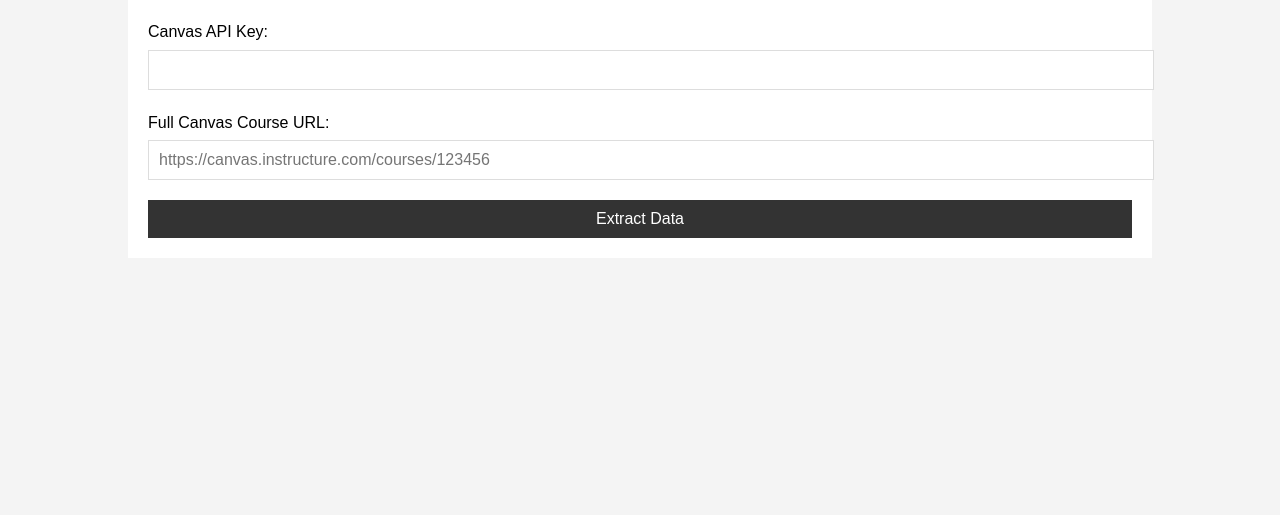
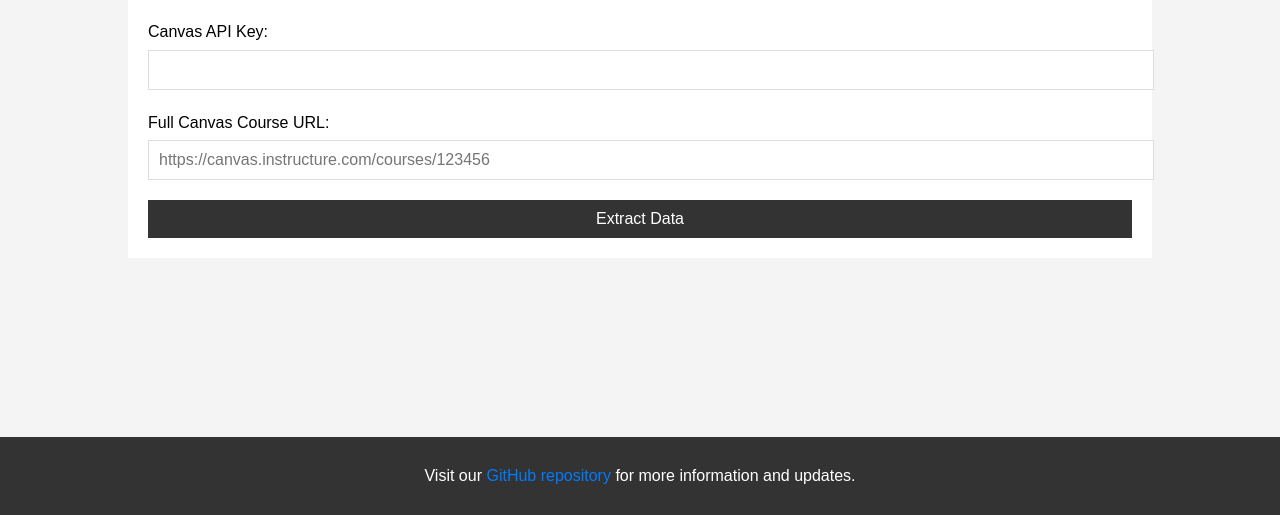
Before and after one commit to vishalsachdev/CanvasGroupDetailsExtractor, a Flask app: page / in a window 1280 px wide. Shown: the part 285-800 px from the top of the page. Run offline with Flask 3, Linux system fonts and the light colour scheme.

Commit message:
Agent step completed: Add GitHub repo link to home page and redeploy

```diff
--- a/static/css/styles.css
+++ b/static/css/styles.css
@@ -4,6 +4,9 @@ body {
     margin: 0;
     padding: 0;
     background-color: #f4f4f4;
+    display: flex;
+    flex-direction: column;
+    min-height: 100vh;
 }
 
 .container {
@@ -11,6 +14,7 @@ body {
     margin: auto;
     overflow: hidden;
     padding: 20px;
+    flex: 1;
 }
 
 h1 {
@@ -97,3 +101,20 @@ th {
 #error {
     color: red;
 }
+
+footer {
+    background-color: #333;
+    color: #fff;
+    text-align: center;
+    padding: 10px;
+    margin-top: auto;
+}
+
+footer a {
+    color: #007bff;
+    text-decoration: none;
+}
+
+footer a:hover {
+    text-decoration: underline;
+}
--- a/templates/index.html
+++ b/templates/index.html
@@ -26,6 +26,9 @@
         <div id="loading" style="display: none;">Loading...</div>
         <div id="error" style="display: none;"></div>
     </div>
+    <footer>
+        <p>Visit our <a href="https://github.com/yourusername/canvas-course-group-details-extractor" target="_blank">GitHub repository</a> for more information and updates.</p>
+    </footer>
     <script src="{{ url_for('static', filename='js/script.js') }}"></script>
 </body>
 </html>
```
Also changed, not shown: 1 other file.
